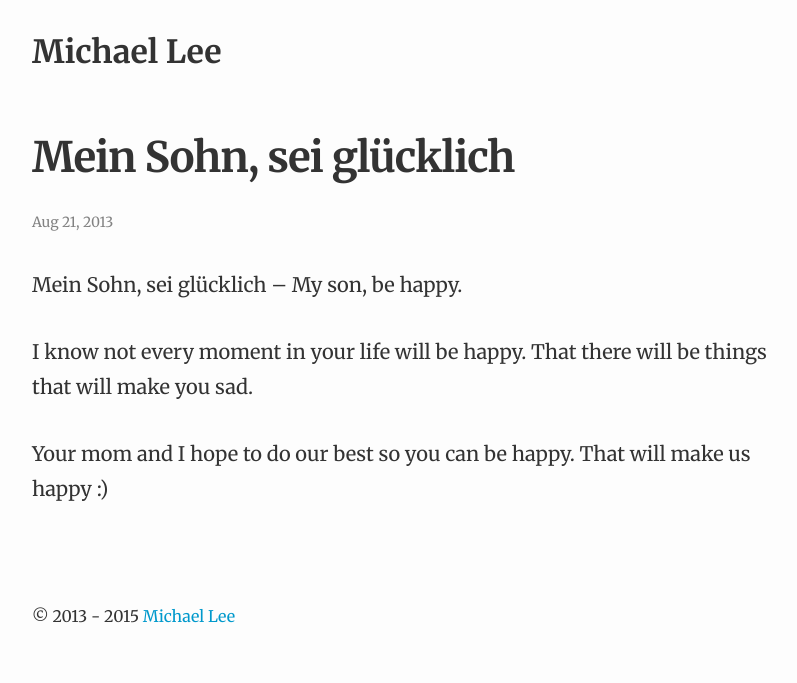
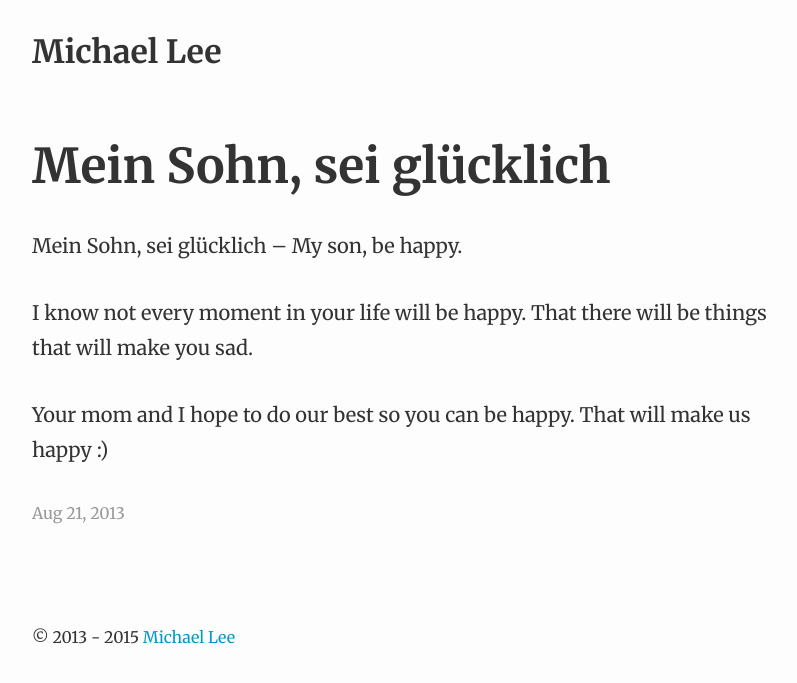
Before and after one commit to michaellee/old-michaelsoolee.com, a Jekyll site: the page built from _posts/2013-08-21-glucklich.md, in a window 1280 px wide. Shown: the top 683 px of the page, without its empty margins (224-1021 px from the left). Built offline with Jekyll 4.4.1, drawn with Linux system fonts in a browser that asks for light colours.

Commit message:
Tweaks to post layout

```diff
--- a/_layouts/post.html
+++ b/_layouts/post.html
@@ -1,15 +1,14 @@
 ---
 layout: default
 ---
-<div class="post">
+<article class="post">
 
   <header class="post-header">
-    <h1 class="post-title">{{ page.title }}</h1>
-    <p class="post-meta">{{ page.date | date: "%b %-d, %Y" }}{% if page.author %} • {{ page.author }}{% endif %}{% if page.meta %} • {{ page.meta }}{% endif %}</p>
+    <h1>{{ page.title }}</h1>
   </header>
 
-  <article class="post-content">
-    {{ content }}
-  </article>
+  {{ content }}
 
-</div>
+  <p class="small gray">{{ page.date | date: "%b %-d, %Y" }}{% if page.author %} • {{ page.author }}{% endif %}{% if page.meta %} • {{ page.meta }}{% endif %}</p>
+
+</article>
```
